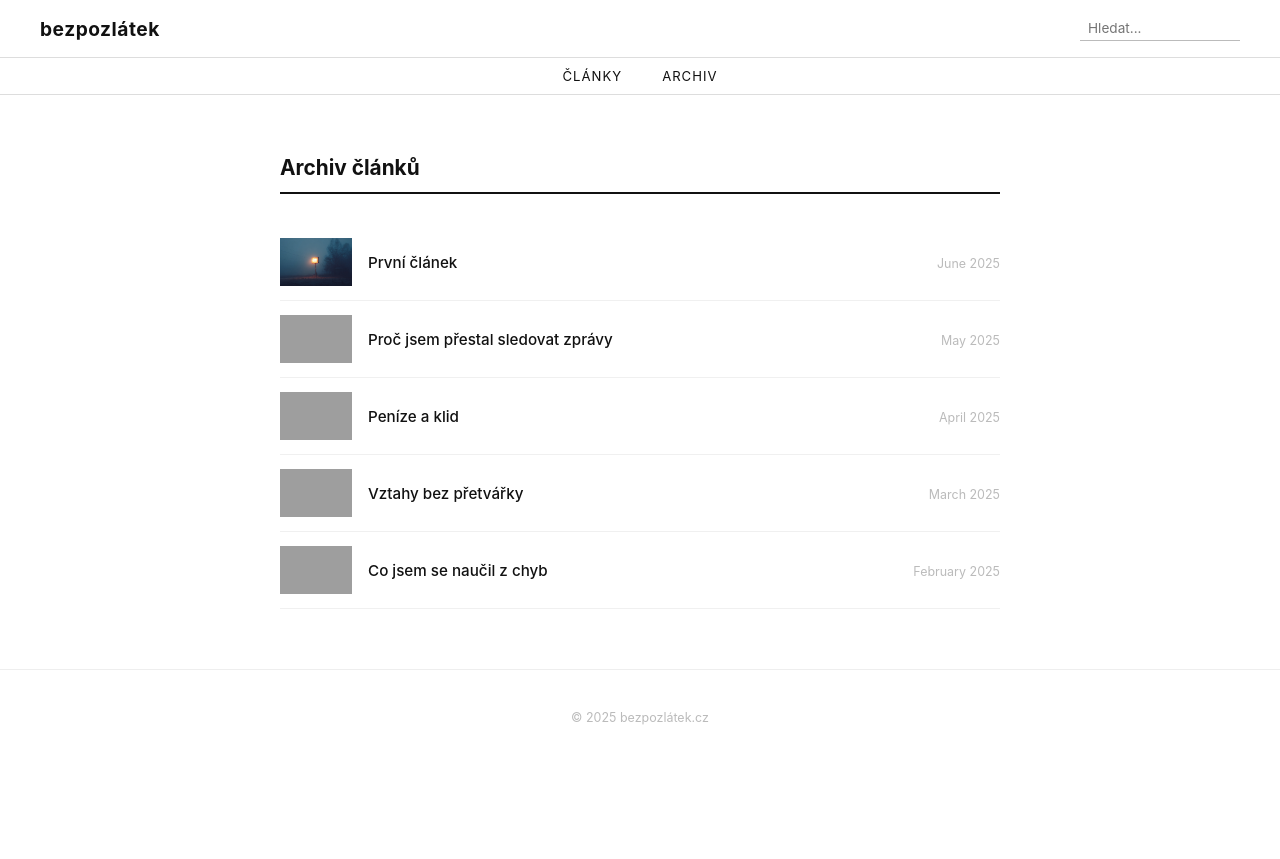
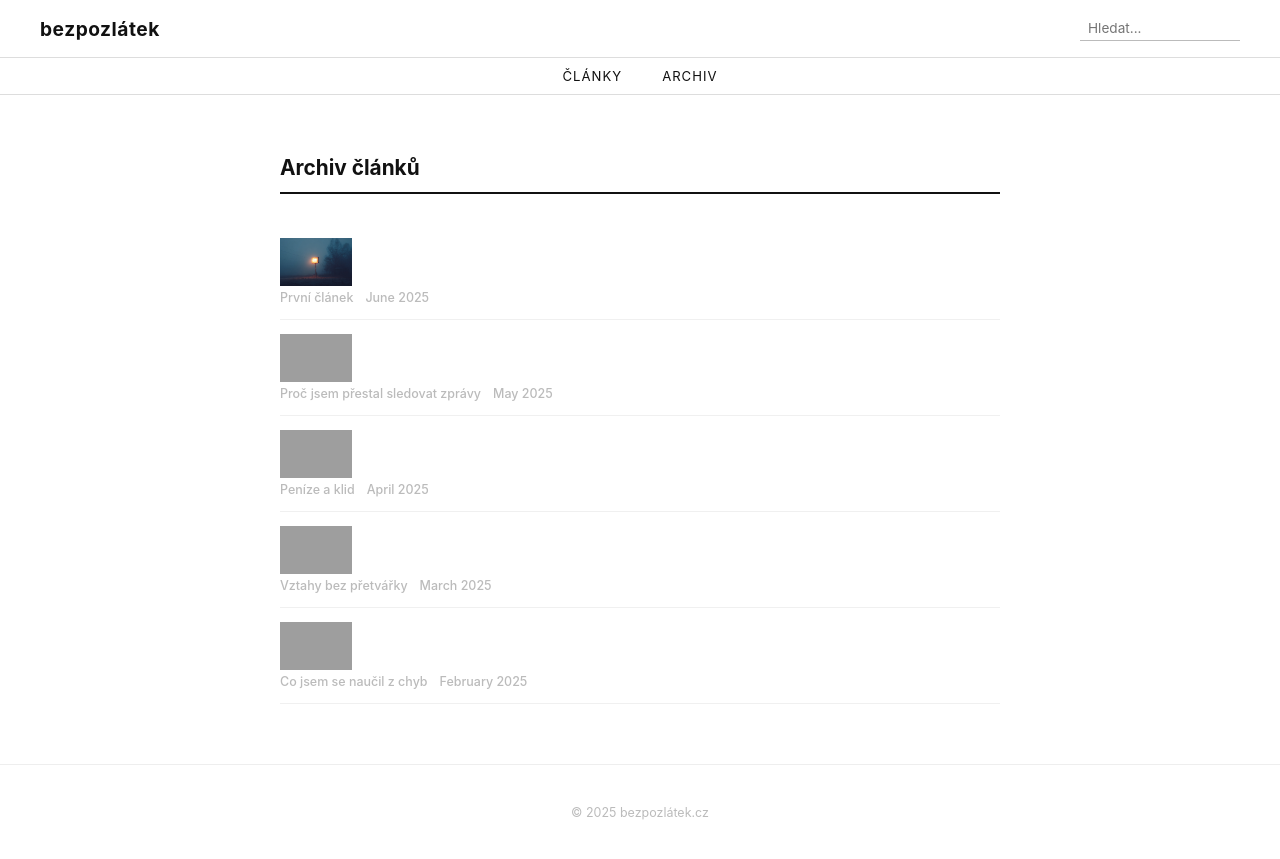
Before and after one commit to badyloff/bezpozlatek, a Jekyll site: the page built from archiv.html, in a window 1280 px wide. Shown: the top 859 px of the page. Built offline with Jekyll 4.4.1, drawn with Linux system fonts in a browser that asks for light colours; grey boxes are pictures that could not be loaded.

Commit message:
Update archiv.html

```diff
--- a/archiv.html
+++ b/archiv.html
@@ -8,13 +8,15 @@
   <ul class="archiv-seznam">
     {% for post in site.posts %}
     <li>
-      {% if post.image %}
-        <img src="{{ post.image }}" alt="{{ post.title }}">
-      {% endif %}
-      <div class="archiv-info">
-        <a href="{{ post.url }}">{{ post.title }}</a>
-        <span>{{ post.date | date: "%B %Y" }}</span>
-      </div>
+      <a href="{{ post.url }}" class="archiv-link">
+        {% if post.image %}
+          <img src="{{ post.image }}" alt="{{ post.title }}">
+        {% endif %}
+        <div class="archiv-info">
+          <span class="archiv-title">{{ post.title }}</span>
+          <span class="archiv-datum">{{ post.date | date: "%B %Y" }}</span>
+        </div>
+      </a>
     </li>
     {% endfor %}
   </ul>
```
